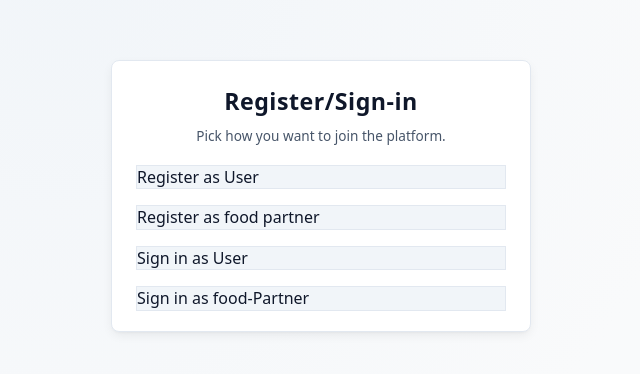
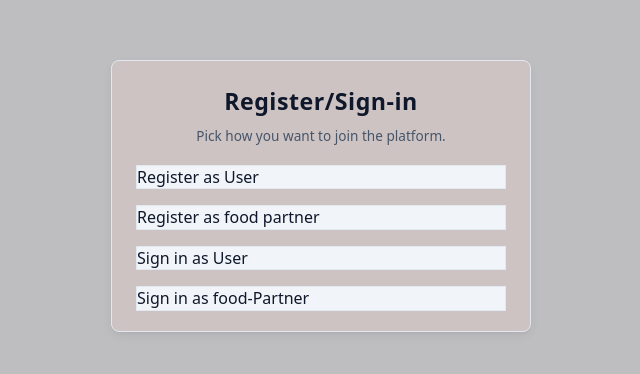
Before and after one commit to Shakir-Hussain-064/Food-Reel-View-App, a React (Vite) app in the folder Frontend/: page /register in a window 1280 px wide. Shown: the part 204-578 px from the top of the page, without its empty margins (319-959 px from the left). Built offline with nearby package versions, Linux system fonts and the light colour scheme.

Commit message:
Completed

```diff
--- a/Frontend/src/styles/auth-shared.css
+++ b/Frontend/src/styles/auth-shared.css
@@ -7,14 +7,14 @@
   align-items: center;
   justify-content: center;
   padding: var(--space-8) var(--space-4);
-  background: radial-gradient(circle at 30% 20%, var(--color-surface-alt) 0%, var(--color-bg) 60%);
+  background: rgb(190, 189, 191);
   background-attachment: fixed;
 }
 
 .auth-card {
   width: 100%;
   max-width: 420px;
-  background: var(--color-surface);
+  background: rgb(205, 195, 195);
   border: 1px solid var(--color-border);
   padding: var(--space-6) var(--space-6) var(--space-5);
   border-radius: var(--radius-md);
```
Also changed, not shown: 1 other file (tests, documents, lock files or other folders).
